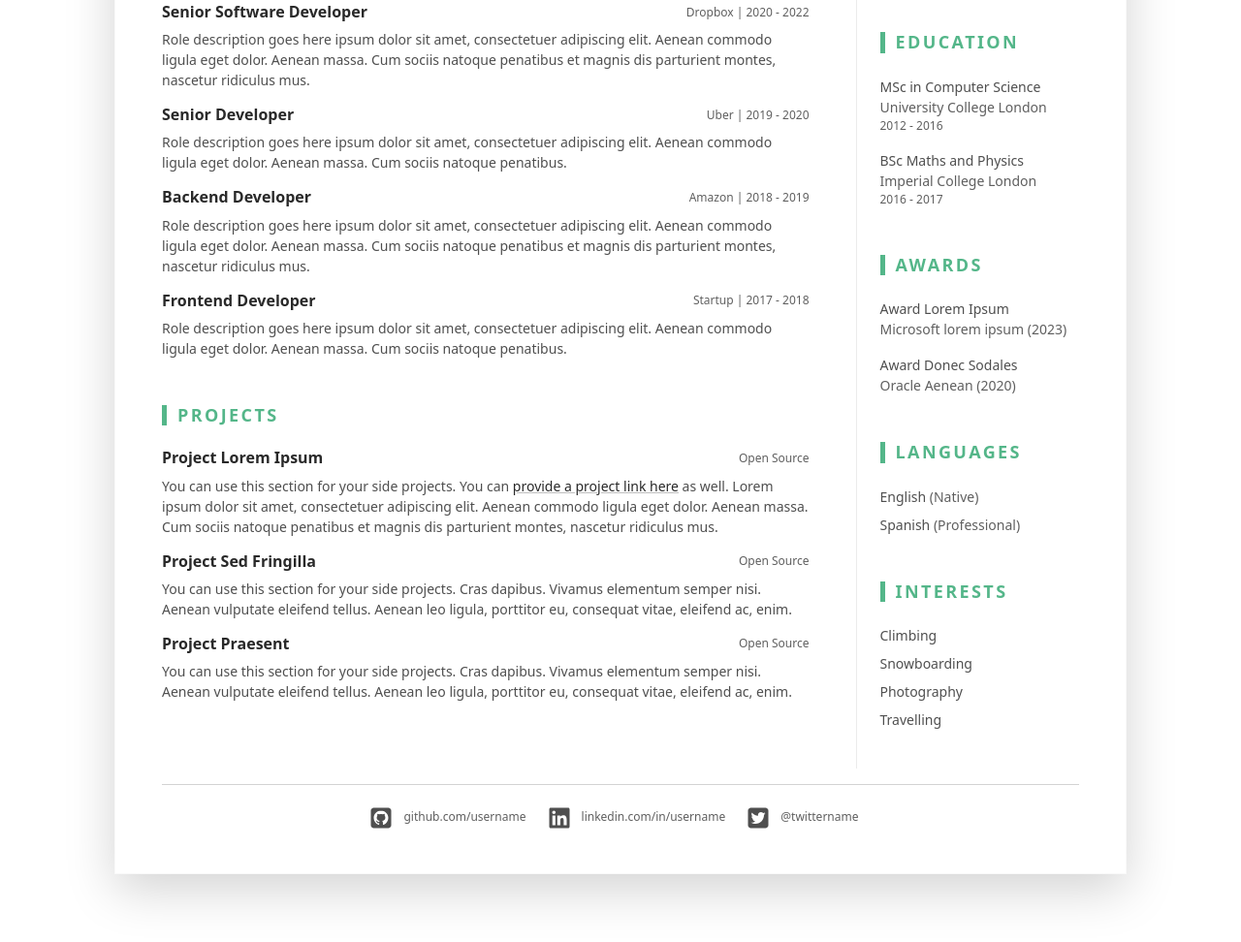
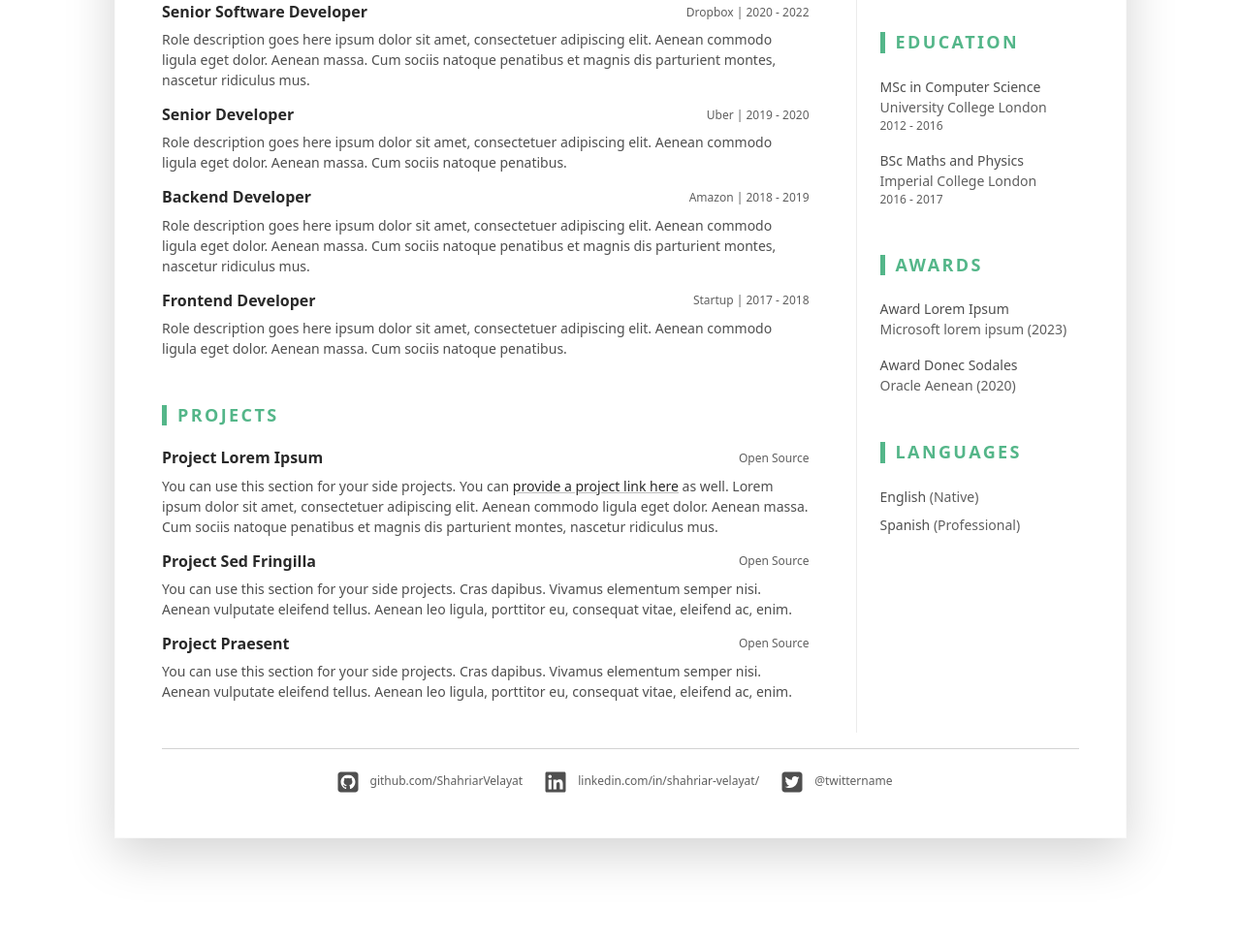
Before and after one commit to ShahriarVelayat/velayat.me, a plain HTML site: page index.html in a window 1280 px wide. Shown: the part 903-1875 px from the top of the page at 97% size. Drawn offline with Linux system fonts and the light colour scheme.

Commit message:
Update index.html

```diff
--- a/index.html
+++ b/index.html
@@ -235,7 +235,7 @@
 											<li>Spanish <span class="text-muted">(Professional)</span></li>
 										</ul>
 									</section><!--//certificates-section-->
-									<section class="skills-section py-3">
+									<!-- <section class="skills-section py-3">
 										<h3 class="text-uppercase resume-section-heading mb-4">Interests</h3>
 										<ul class="list-unstyled resume-interests-list mb-0">
 											<li class="mb-2">Climbing</li>
@@ -243,7 +243,7 @@
 											<li class="mb-2">Photography</li>
 											<li>Travelling</li>
 										</ul>
-									</section><!--//certificates-section-->
+									</section>//certificates-section -->
 
 								</aside><!--//resume-aside-->
 							</div><!--//row-->
@@ -251,8 +251,8 @@
 						<hr>
 						<div class="resume-footer text-center">
 							<ul class="resume-social-list list-inline mx-auto mb-0 d-inline-block text-muted">
-								<li class="list-inline-item mb-lg-0 me-3"><a class="resume-link" href="#"><i class="fab fa-github-square fa-2x me-2" data-fa-transform="down-4"></i><span class="d-none d-lg-inline-block text-muted">github.com/username</span></a></li>
-								<li class="list-inline-item mb-lg-0 me-3"><a class="resume-link" href="#"><i class="fab fa-linkedin fa-2x me-2" data-fa-transform="down-4"></i><span class="d-none d-lg-inline-block text-muted">linkedin.com/in/username</span></a></li>
+								<li class="list-inline-item mb-lg-0 me-3"><a class="resume-link" href="#"><i class="fab fa-github-square fa-2x me-2" data-fa-transform="down-4"></i><span class="d-none d-lg-inline-block text-muted">github.com/ShahriarVelayat</span></a></li>
+								<li class="list-inline-item mb-lg-0 me-3"><a class="resume-link" href="#"><i class="fab fa-linkedin fa-2x me-2" data-fa-transform="down-4"></i><span class="d-none d-lg-inline-block text-muted">linkedin.com/in/shahriar-velayat/</span></a></li>
 								<li class="list-inline-item mb-lg-0 me-lg-3"><a class="resume-link" href="#"><i class="fab fa-twitter-square fa-2x me-2" data-fa-transform="down-4"></i><span class="d-none d-lg-inline-block text-muted">@twittername</span></a></li>
 							</ul>
 						</div><!--//resume-footer-->
```
